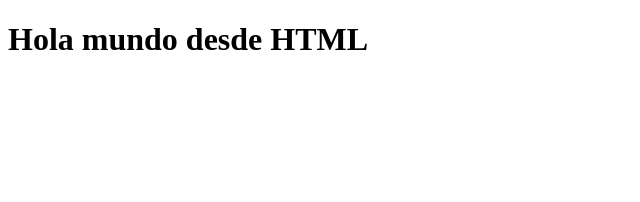
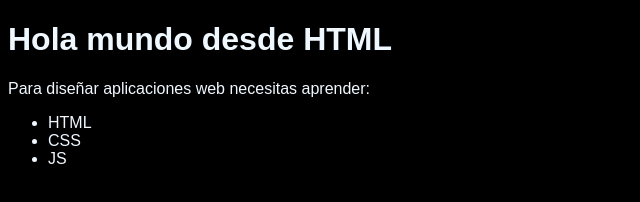
Before and after one commit to OzcarDev/sistemas-operativos, a plain HTML site: page index.html in a window 1280 px wide. Shown: the whole page, without its empty margins (0-640 px from the left). Drawn offline with Linux system fonts and the light colour scheme.

Commit message:
Agregando info al index.html desde la rama css

```diff
--- a/index.html
+++ b/index.html
@@ -5,8 +5,17 @@
     <meta http-equiv="X-UA-Compatible" content="IE=edge">
     <meta name="viewport" content="width=device-width, initial-scale=1.0">
     <title>Hola mundo desde HTML</title>
+    <link rel="stylesheet" href="style.css">
 </head>
 <body>
     <h1>Hola mundo desde HTML</h1>
+    <p>Para diseñar aplicaciones web necesitas aprender:</p>
+
+    <ul>
+       <li>HTML</li>
+       <li>CSS</li>
+       <li>JS</li>
+
+    </ul>
 </body>
 </html>
```
